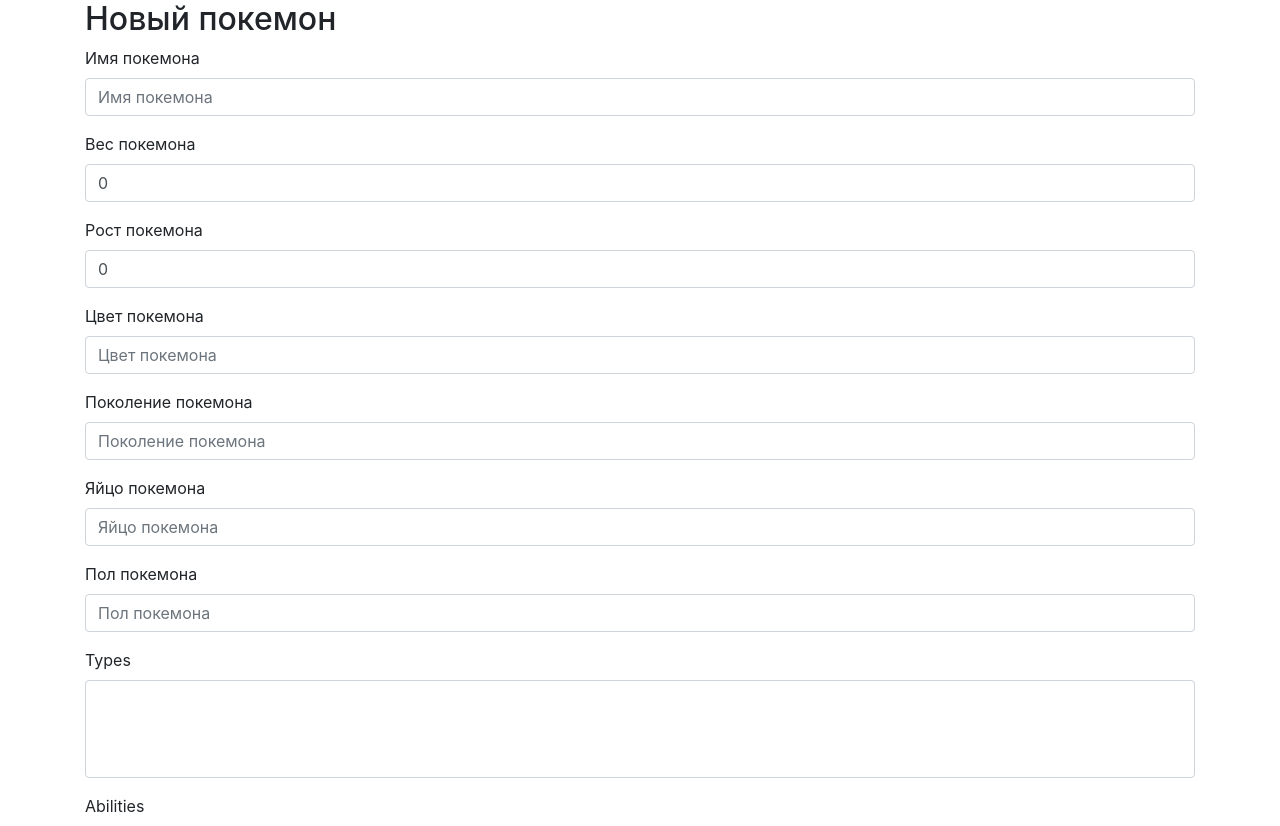
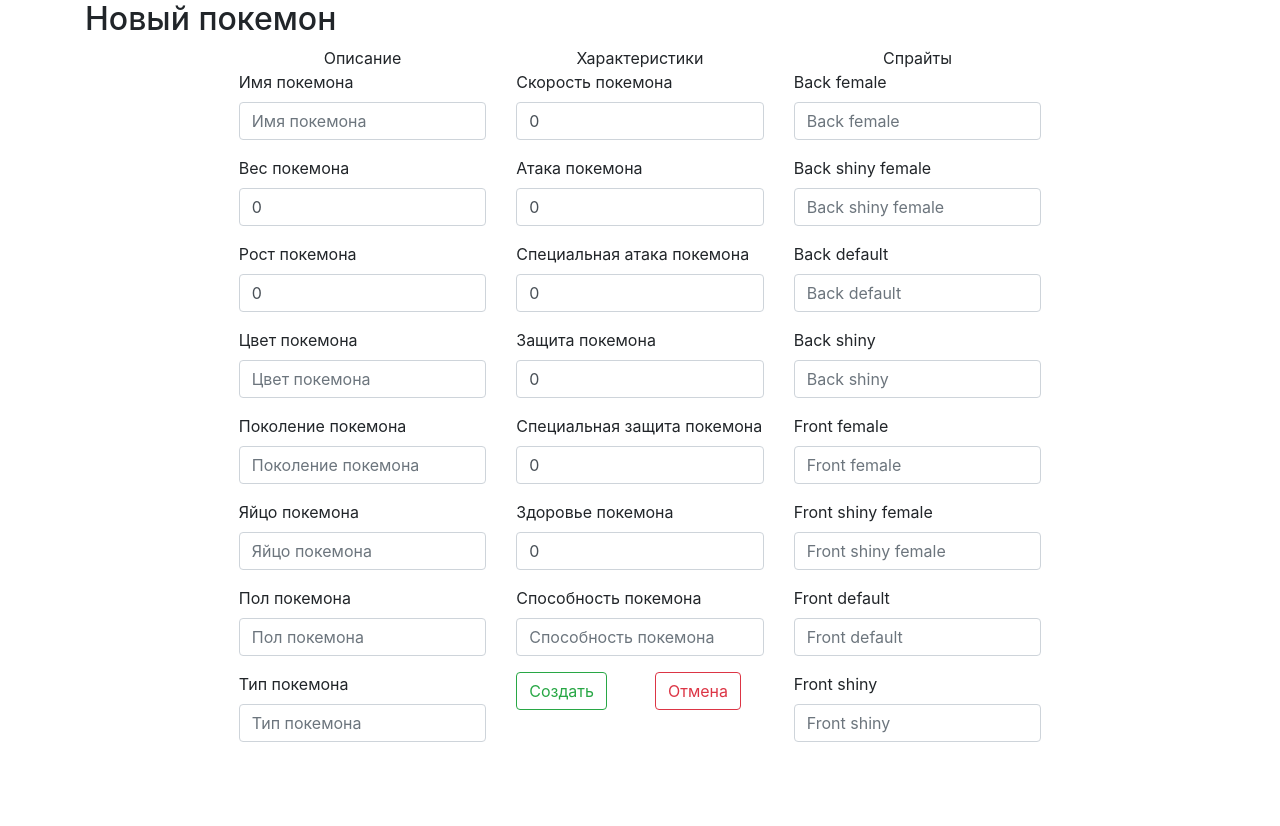
Before and after one commit to dimadeck/pokemon-wiki, a Django app: page /desktop/new_pokemon in a window 1280 px wide. Shown: the part 66-892 px from the top of the page. After the commit the page ends 808 px from the top, so only its background shows below. Run offline with Django 3.2, Linux system fonts and the light colour scheme; data that the repository does not hold is empty; some libraries are stand-ins or nearby versions.

Commit message:
add edit pokemon

```diff
--- a/pokemons/forms.py
+++ b/pokemons/forms.py
@@ -1,5 +1,17 @@
 from django import forms
-from pokemons.models import Pokemon, Statistic, Sprites
+from pokemons.models import Pokemon, Statistic, Sprites, Ability, Type
+
+
+class AbilityForm(forms.ModelForm):
+    class Meta:
+        model = Ability
+        fields = ('ab_name',)
+
+
+class TypeForm(forms.ModelForm):
+    class Meta:
+        model = Type
+        fields = ('ty_name',)
 
 
 class PokemonForm(forms.ModelForm):
--- a/pokemons/models.py
+++ b/pokemons/models.py
@@ -17,7 +17,7 @@
 
 
 class Type(models.Model):
-    name = models.CharField(max_length=20, verbose_name="Тип покемона", unique=True)
+    ty_name = models.CharField(max_length=20, verbose_name="Тип покемона", unique=True)
 
     def __str__(self):
         return self.name
@@ -45,7 +45,7 @@
 
 
 class Ability(models.Model):
-    name = models.CharField(max_length=20, verbose_name="Способность покемона", unique=True)
+    ab_name = models.CharField(max_length=20, verbose_name="Способность покемона", unique=True)
 
     def __str__(self):
         return self.name.__str__()
@@ -63,8 +63,8 @@
     generation = models.CharField(max_length=20, verbose_name="Поколение покемона")
     eggs = models.CharField(max_length=20, verbose_name="Яйцо покемона")
     gender = models.CharField(max_length=20, verbose_name="Пол покемона")
-    types = models.ManyToManyField(Type)
-    abilities = models.ManyToManyField(Ability)
+    types = models.ManyToManyField(Type, null=True)
+    abilities = models.ManyToManyField(Ability, null=True)
     stats = models.OneToOneField(Statistic, on_delete=models.CASCADE)
     sprites = models.OneToOneField(Sprites, on_delete=models.CASCADE, null=True)
 
--- a/pokemons/templates/desktop.html
+++ b/pokemons/templates/desktop.html
@@ -3,6 +3,8 @@
 {% block page %}
 <div class="container">
     <br/>
+    <div><a href="{% url 'new_pokemon' %}" class="btn btn-outline-success">Добавить покемона</a></div>
+
     <table class="table table-inverse table-hover">
         <thead>
         <tr>
--- a/pokemons/templates/details.html
+++ b/pokemons/templates/details.html
@@ -7,6 +7,7 @@
     <br/>
     <div class="d-flex justify-content-between">
         <div>
+            <a href="{% url 'edit_pokemon' pokemon.id %}" class="btn btn-outline-success">Изменить</a>
         </div>
         <a href="{% url 'desktop' %}" class="btn btn-outline-success">Рабочий стол</a>
     </div>
--- a/pokemons/templates/new_pokemon.html
+++ b/pokemons/templates/new_pokemon.html
@@ -5,9 +5,34 @@
 <h2>Новый покемон</h2>
 <form method="POST" enctype="multipart/form-data">
     {% csrf_token %}
-    {% bootstrap_form form %}
-    {% bootstrap_form form2 %}
-    {% bootstrap_form form3 %}
-    <input type="submit" value="Создать">
+    <div class="container">
+        <div class="row justify-content-center">
+
+
+            <div class="col-3">
+                <div class="row justify-content-center">Описание</div>
+                {% bootstrap_form form %}
+                {% bootstrap_form type_form %}
+            </div>
+            <div class="col-3">
+                <div class="row justify-content-center">Характеристики</div>
+                {% bootstrap_form form2 %}
+                {% bootstrap_form ability_form %}
+                <div class="row justify-content-center">
+                    <div class="col">
+                        <input class="btn btn-outline-success" type="submit" value="Создать"></div>
+                    <div class="col">
+                        <a href="{% url 'desktop' %}" class="btn btn-outline-danger">Отмена</a></div>
+                </div>
+            </div>
+            <div class="col-3">
+                <div class="row justify-content-center">Спрайты</div>
+                {% bootstrap_form form3 %}
+            </div>
+        </div>
+
+    </div>
+
 </form>
+
 {% endblock %}
--- a/pokemons/urls.py
+++ b/pokemons/urls.py
@@ -6,4 +6,5 @@
     path('desktop/<int:pk>', views.Details.as_view(), name='details'),
     path('card/<int:pk>', views.Card.as_view(), name='card'),
     path('desktop/new_pokemon', views.NewPokemon.as_view(), name='new_pokemon'),
+    path('desktop/<int:pk>/edit_pokemon', views.EditPokemon.as_view(), name='edit_pokemon'),
 ]
--- a/pokemons/views.py
+++ b/pokemons/views.py
@@ -1,8 +1,8 @@
 from django.shortcuts import get_object_or_404, redirect
 from django.urls import reverse_lazy
 from django.views import generic
-from pokemons.models import Pokemon, Statistic, Sprites
-from pokemons.forms import StatisticForm, SpriteForm
+from pokemons.models import Pokemon, Statistic, Sprites, Type, Ability
+from pokemons.forms import StatisticForm, SpriteForm, AbilityForm, TypeForm
 
 
 class Desktop(generic.ListView):
@@ -39,17 +39,14 @@
     template_name = "new_pokemon.html"
     model = Pokemon
     fields = (
-        'name', 'weight', 'height', 'color', 'generation', 'eggs', 'gender', 'types',
-        'abilities')
+        'name', 'weight', 'height', 'color', 'generation', 'eggs', 'gender')  # , 'types', 'abilities')
 
     def get_context_data(self, **kwargs):
         context = super(NewPokemon, self).get_context_data(**kwargs)
-        if 'form' not in context:
-            context['form'] = self.form_class()
-        if 'form2' not in context:
-            context['form2'] = StatisticForm
-        if 'form3' not in context:
-            context['form3'] = SpriteForm
+        context['form2'] = StatisticForm
+        context['form3'] = SpriteForm
+        context['ability_form'] = AbilityForm
+        context['type_form'] = TypeForm
         return context
 
     def form_valid(self, form):
@@ -76,13 +73,70 @@
 
         obj.stats = stat_obj
         obj.sprites = sprite_obj
+
         obj.save()
 
-        for type in form.data['types']:
-            obj.types.add(type)
-            obj.save()
-        for ability in form.data['abilities']:
-            obj.abilities.add(ability)
+        if form.data['ty_name'] != '':
+            try:
+                Type.objects.create(ty_name=form.data['ty_name'])
+            except:
+                pass
+            obj.types.add(Type.objects.filter(ty_name=form.data['ty_name']))
             obj.save()
 
+        if form.data['ab_name'] != '':
+            try:
+                Ability.objects.create(ab_name=form.data['ab_name'])
+            except:
+                pass
+            obj.abilities.add(Ability.objects.filter(ab_name=form.data['ab_name']))
+            obj.save()
+
+        # for type in form.data['types']:
+        #     obj.types.add(type)
+        #     obj.save()
+        # for ability in form.data['abilities']:
+        #     obj.abilities.add(ability)
+
         return redirect(reverse_lazy('desktop'))
+
+
+class EditPokemon(generic.UpdateView):
+    template_name = "edit_pokemon.html"
+    model = Pokemon
+    fields = ('name', 'weight', 'height', 'color', 'generation', 'eggs', 'gender', 'types', 'abilities')
+    success_url = reverse_lazy('desktop')
+
+    def get_object(self, queryset=None):
+        obj = get_object_or_404(Pokemon, pk=self.kwargs['pk'])
+        return obj
+
+    def get_context_data(self, **kwargs):
+        context = super(EditPokemon, self).get_context_data(**kwargs)
+        context['form2'] = StatisticForm(instance=get_object_or_404(Statistic, pk=self.kwargs['pk']))
+        context['form3'] = SpriteForm(instance=get_object_or_404(Sprites, pk=self.kwargs['pk']))
+        return context
+
+    def form_valid(self, form):
+        obj = form.save(commit=False)
+
+        Statistic.objects.select_for_update().filter(pk=self.kwargs['pk']).update(
+            speed=form.data['speed'],
+            attack=form.data['attack'],
+            special_attack=form.data['special_attack'],
+            defense=form.data['defense'],
+            special_defense=form.data['special_defense'],
+            hp=form.data['hp'])
+
+        Sprites.objects.select_for_update().filter(pk=self.kwargs['pk']).update(
+            back_female=form.data['back_female'],
+            back_shiny_female=form.data['back_shiny_female'],
+            back_default=form.data['back_default'],
+            back_shiny=form.data['back_shiny'],
+            front_female=form.data['front_female'],
+            front_shiny_female=form.data['front_shiny_female'],
+            front_default=form.data['front_default'],
+            front_shiny=form.data['front_shiny'])
+
+        obj.save()
+        return redirect(reverse_lazy('desktop'))
```
